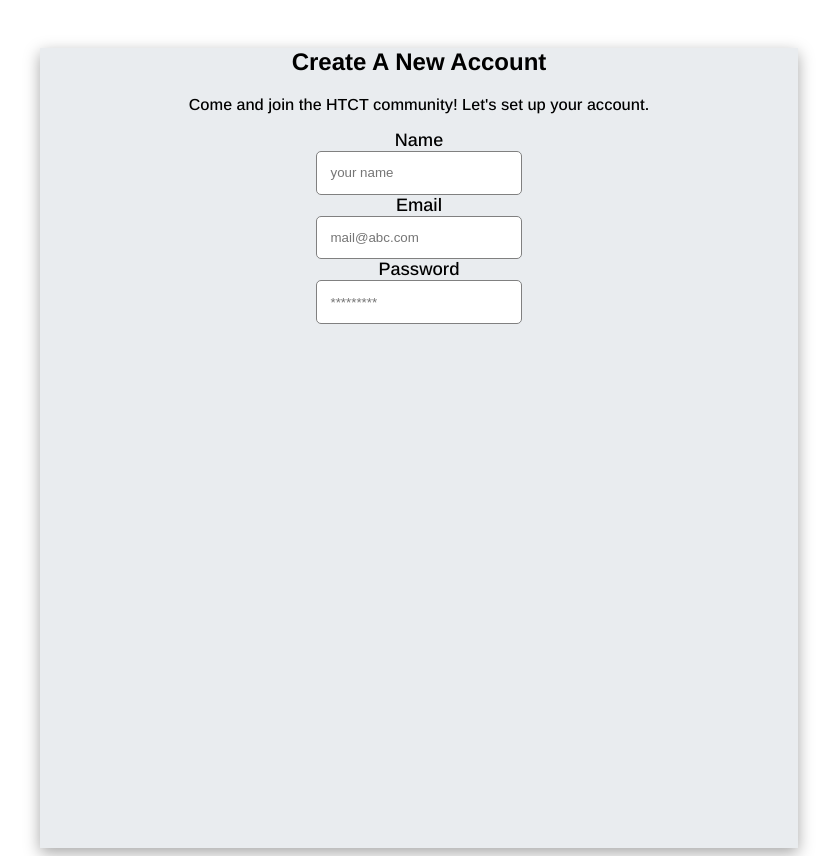
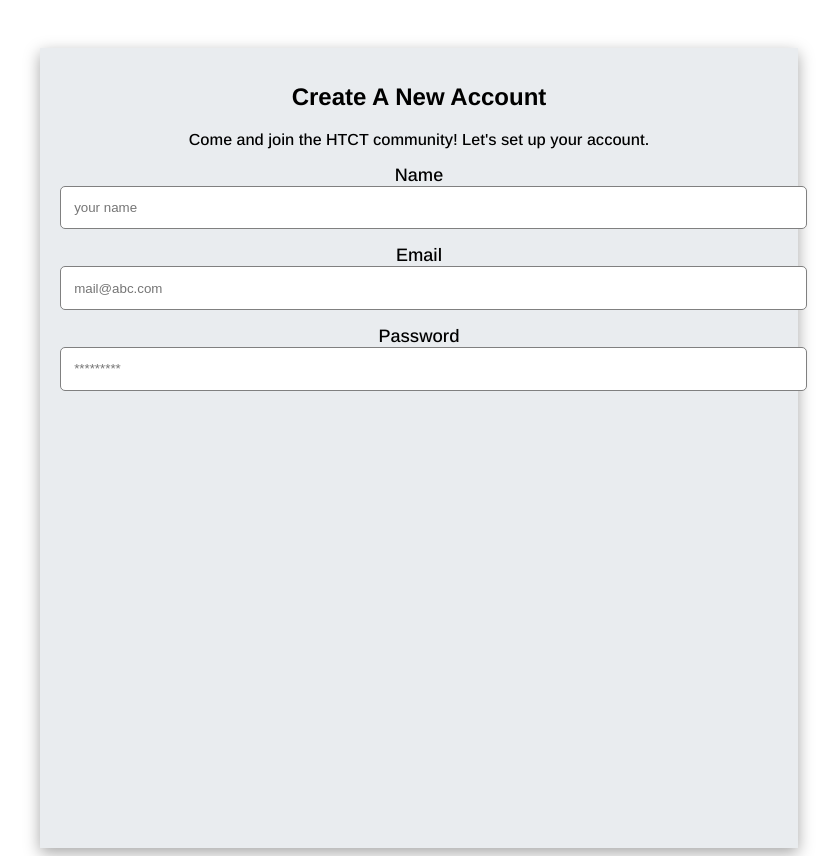
Before and after one commit to omerffaruk/Goal-app-CYF-final-project-1, a React (Create React App) app in the folder client/: page /signup in a window 1280 px wide. Shown: the whole page, without its empty margins (221-1059 px from the left). Built offline with nearby package versions, Linux system fonts and the light colour scheme.

Commit message:
feat: style signup page

```diff
--- a/client/src/pages/SignUp.css
+++ b/client/src/pages/SignUp.css
@@ -1,3 +1,12 @@
 .signup-ctn {
   margin-top: 3em;
+  padding: 15px 20px 20px;
 }
+
+.signup-form {
+  margin-bottom: 1em;
+}
+
+.signup-ctn input {
+  width: 100%;
+}
```
